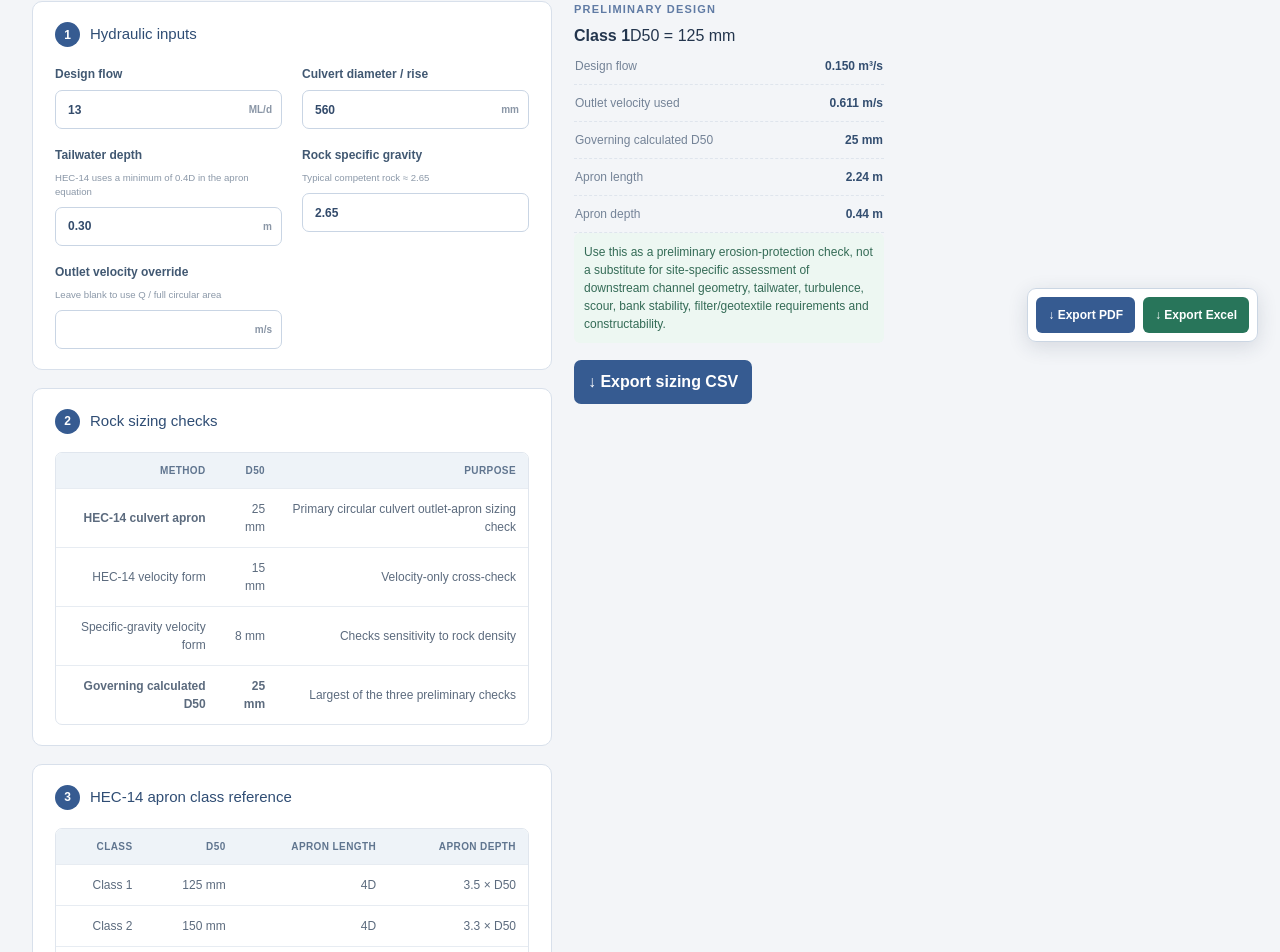
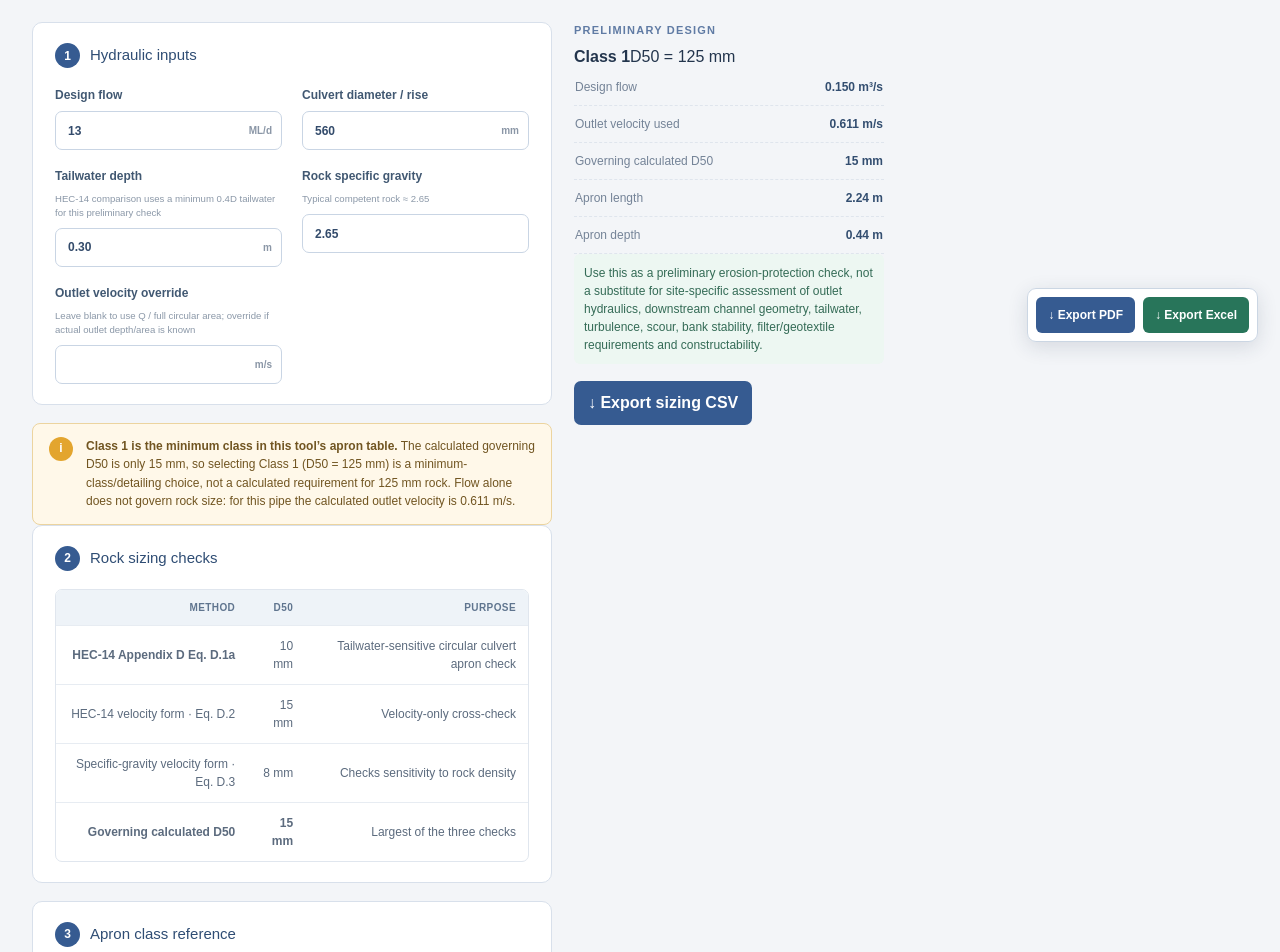
Before and after one commit to MariaMcCrann/Engineering-Tools-Platform, a Next.js app in the folder apps/engineering-tools/: page /rock-protection in a window 1280 px wide. Shown: the part 436-1388 px from the top of the page. Built offline with nearby package versions, Linux system fonts and the light colour scheme.

Commit message:
Correct HEC-14 riprap sizing and clarify minimum class

```diff
--- a/apps/engineering-tools/app/RockProtectionTool.tsx
+++ b/apps/engineering-tools/app/RockProtectionTool.tsx
@@ -2,178 +2,23 @@
 
 import { useMemo, useState } from "react";
 
-const G = 9.81;
-
-const RIPRAP_CLASSES = [
-  { cls: 1, d50: 125, lengthD: 4, depthFactor: 3.5 },
-  { cls: 2, d50: 150, lengthD: 4, depthFactor: 3.3 },
-  { cls: 3, d50: 250, lengthD: 5, depthFactor: 2.4 },
-  { cls: 4, d50: 350, lengthD: 6, depthFactor: 2.2 },
-  { cls: 5, d50: 500, lengthD: 7, depthFactor: 2.0 },
-  { cls: 6, d50: 550, lengthD: 8, depthFactor: 2.0 },
-] as const;
-
-const num = (v: string) => Number(v);
-const fmt = (v: number, d = 3) => Number.isFinite(v)
-  ? v.toLocaleString(undefined, { minimumFractionDigits: d, maximumFractionDigits: d })
-  : "—";
-
-function Field({ label, value, unit, hint, onChange }: { label: string; value: string; unit?: string; hint?: string; onChange: (v: string) => void }) {
-  return (
-    <label className="calc-field">
-      <span>{label}</span>
-      {hint && <small>{hint}</small>}
-      <input type="number" step="any" value={value} onChange={(e) => onChange(e.target.value)} />
-      {unit && <i>{unit}</i>}
-    </label>
-  );
+const G=9.81;
+const RIPRAP_CLASSES=[{cls:1,d50:125,lengthD:4,depthFactor:3.5},{cls:2,d50:150,lengthD:4,depthFactor:3.3},{cls:3,d50:250,lengthD:5,depthFactor:2.4},{cls:4,d50:350,lengthD:6,depthFactor:2.2},{cls:5,d50:500,lengthD:7,depthFactor:2.0},{cls:6,d50:550,lengthD:8,depthFactor:2.0}] as const;
+const num=(v:string)=>Number(v);const fmt=(v:number,d=3)=>Number.isFinite(v)?v.toLocaleString(undefined,{minimumFractionDigits:d,maximumFractionDigits:d}):"—";const rockMm=(m:number)=>m*1000<1&&m>0?"<1 mm":`${fmt(m*1000,0)} mm`;
+function Field({label,value,unit,hint,onChange}:{label:string;value:string;unit?:string;hint?:string;onChange:(v:string)=>void}){return <label className="calc-field"><span>{label}</span>{hint&&<small>{hint}</small>}<input type="number" step="any" value={value} onChange={e=>onChange(e.target.value)}/>{unit&&<i>{unit}</i>}</label>}
+function Metric({name,value}:{name:string;value:string}){return <div className="metric"><span>{name}</span><strong>{value}</strong></div>}
+export function RockProtectionTool(){
+ const [flowMLd,setFlowMLd]=useState("13"),[diameterMm,setDiameterMm]=useState("560"),[tailwaterM,setTailwaterM]=useState("0.30"),[specificGravity,setSpecificGravity]=useState("2.65"),[outletVelocity,setOutletVelocity]=useState("");
+ const result=useMemo(()=>{const q=num(flowMLd)/86.4,d=num(diameterMm)/1000,twRaw=num(tailwaterM),tw=Math.max(0.4*d,twRaw),area=Math.PI*d*d/4,barrelV=q/area,designV=outletVelocity.trim()?num(outletVelocity):barrelV;
+  // FHWA HEC-14 Appendix D Eq. D.1a (SI), circular culvert: D50=0.023D[Q/(alpha D^2.5)](D/TW)^1.2, alpha=1.811.
+  const d50Hec14=0.023*d*(q/(1.811*Math.pow(d,2.5)))*Math.pow(d/tw,1.2);
+  const d50Velocity=0.0413*designV*designV;const sg=Math.max(1.01,num(specificGravity));const d50Sg=(0.692/(sg-1))*(designV*designV/(2*G));const designD50=Math.max(d50Hec14,d50Velocity,d50Sg);const riprapClass=RIPRAP_CLASSES.find(r=>r.d50/1000>=designD50)??null;const apronLength=riprapClass?riprapClass.lengthD*d:NaN,apronDepth=riprapClass?riprapClass.depthFactor*(riprapClass.d50/1000):NaN;return{q,d,twRaw,tw,area,barrelV,designV,d50Hec14,d50Velocity,d50Sg,designD50,riprapClass,apronLength,apronDepth,twAdjusted:twRaw<0.4*d,tailwaterRatio:d>0?twRaw/d:NaN,belowClass1:designD50<RIPRAP_CLASSES[0].d50/1000}},[flowMLd,diameterMm,tailwaterM,specificGravity,outletVelocity]);
+ const exportCsv=()=>{const rows=[["ROCK PROTECTION / RIPRAP DESIGN","",""],["Input / Result","Value","Unit"],["Design flow",flowMLd,"ML/d"],["Design flow",result.q,"m3/s"],["Culvert diameter/rise",diameterMm,"mm"],["Tailwater depth entered",tailwaterM,"m"],["Tailwater used in HEC-14 equation",result.tw,"m"],["Outlet velocity",result.designV,"m/s"],["HEC-14 Appendix D Eq D.1a D50",result.d50Hec14*1000,"mm"],["Velocity cross-check D50",result.d50Velocity*1000,"mm"],["Specific gravity cross-check D50",result.d50Sg*1000,"mm"],["Governing calculated D50",result.designD50*1000,"mm"],["Selected riprap class",result.riprapClass?.cls??"Beyond class table",""],["Selected class D50",result.riprapClass?.d50??"","mm"],["Apron length",result.apronLength,"m"],["Apron depth",result.apronDepth,"m"]];const a=document.createElement("a");a.href=URL.createObjectURL(new Blob([rows.map(r=>r.join(",")).join("\n")],{type:"text/csv"}));a.download="rock-protection-sizing.csv";a.click();URL.revokeObjectURL(a.href)};
+ return <div className="content"><div className="title-row"><div><p className="eyebrow">CULVERT OUTLET PROTECTION</p><h1>Rock Protection / Riprap</h1><p className="subtitle">Preliminary D50 and apron sizing using FHWA HEC-14 Appendix D guidance, with velocity-based cross-checks.</p></div></div><div className="calc-layout"><div><section className="calc-card"><div className="calc-card-title"><b>1</b><h2>Hydraulic inputs</h2></div><div className="calc-fields"><Field label="Design flow" value={flowMLd} unit="ML/d" onChange={setFlowMLd}/><Field label="Culvert diameter / rise" value={diameterMm} unit="mm" onChange={setDiameterMm}/><Field label="Tailwater depth" value={tailwaterM} unit="m" hint="HEC-14 comparison uses a minimum 0.4D tailwater for this preliminary check" onChange={setTailwaterM}/><Field label="Rock specific gravity" value={specificGravity} hint="Typical competent rock ≈ 2.65" onChange={setSpecificGravity}/><Field label="Outlet velocity override" value={outletVelocity} unit="m/s" hint="Leave blank to use Q / full circular area; override if actual outlet depth/area is known" onChange={setOutletVelocity}/></div></section>
+ {result.twAdjusted&&<div className="warning"><div>!</div><p><strong>Tailwater adjusted for the HEC-14 comparison.</strong><br/>Entered TW/D = {fmt(result.tailwaterRatio,2)}. The equation is using TW = 0.4D = {fmt(result.tw)} m.</p></div>}
+ {result.belowClass1&&<div className="warning"><div>i</div><p><strong>Class 1 is the minimum class in this tool’s apron table.</strong> The calculated governing D50 is only {rockMm(result.designD50)}, so selecting Class 1 (D50 = 125 mm) is a minimum-class/detailing choice, not a calculated requirement for 125 mm rock. Flow alone does not govern rock size: for this pipe the calculated outlet velocity is {fmt(result.designV)} m/s.</p></div>}
+ <section className="calc-card"><div className="calc-card-title"><b>2</b><h2>Rock sizing checks</h2></div><div className="storage-table"><table><thead><tr><th>Method</th><th>D50</th><th>Purpose</th></tr></thead><tbody><tr><td><strong>HEC-14 Appendix D Eq. D.1a</strong></td><td>{rockMm(result.d50Hec14)}</td><td>Tailwater-sensitive circular culvert apron check</td></tr><tr><td>HEC-14 velocity form · Eq. D.2</td><td>{rockMm(result.d50Velocity)}</td><td>Velocity-only cross-check</td></tr><tr><td>Specific-gravity velocity form · Eq. D.3</td><td>{rockMm(result.d50Sg)}</td><td>Checks sensitivity to rock density</td></tr><tr><td><strong>Governing calculated D50</strong></td><td><strong>{rockMm(result.designD50)}</strong></td><td>Largest of the three checks</td></tr></tbody></table></div></section>
+ <section className="calc-card"><div className="calc-card-title"><b>3</b><h2>Apron class reference</h2></div><div className="storage-table"><table><thead><tr><th>Class</th><th>D50</th><th>Apron length</th><th>Apron depth</th></tr></thead><tbody>{RIPRAP_CLASSES.map(r=><tr key={r.cls}><td>Class {r.cls}</td><td>{r.d50} mm</td><td>{r.lengthD}D</td><td>{r.depthFactor} × D50</td></tr>)}</tbody></table></div></section></div>
+ <aside className="results-card"><p className="eyebrow">PRELIMINARY DESIGN</p><div className="result-main"><strong>{result.riprapClass?`Class ${result.riprapClass.cls}`:"> Class 6"}</strong><span>{result.riprapClass?`D50 = ${result.riprapClass.d50} mm`:"Site-specific energy dissipation review required"}</span></div><Metric name="Design flow" value={`${fmt(result.q)} m³/s`}/><Metric name="Outlet velocity used" value={`${fmt(result.designV)} m/s`}/><Metric name="Governing calculated D50" value={rockMm(result.designD50)}/><Metric name="Apron length" value={result.riprapClass?`${fmt(result.apronLength,2)} m`:"—"}/><Metric name="Apron depth" value={result.riprapClass?`${fmt(result.apronDepth,2)} m`:"—"}/><p className="answer-note">Use this as a preliminary erosion-protection check, not a substitute for site-specific assessment of outlet hydraulics, downstream channel geometry, tailwater, turbulence, scour, bank stability, filter/geotextile requirements and constructability.</p><button className="download-btn" onClick={exportCsv}>↓ Export sizing CSV</button></aside></div>
+ <section className="calc-card"><div className="calc-card-title"><b>i</b><h2>Method note</h2></div><p className="answer-note">FHWA HEC-14 Appendix D Eq. D.1a is used for the circular culvert tailwater-sensitive check, with Eq. D.2 and D.3 as velocity cross-checks. If the pipe is not flowing full at the outlet, enter the actual outlet velocity rather than relying on Q divided by the full pipe area.</p></section></div>;
 }
-
-function Metric({ name, value }: { name: string; value: string }) {
-  return <div className="metric"><span>{name}</span><strong>{value}</strong></div>;
-}
-
-export function RockProtectionTool() {
-  const [flowMLd, setFlowMLd] = useState("13");
-  const [diameterMm, setDiameterMm] = useState("560");
-  const [tailwaterM, setTailwaterM] = useState("0.30");
-  const [specificGravity, setSpecificGravity] = useState("2.65");
-  const [outletVelocity, setOutletVelocity] = useState("");
-
-  const result = useMemo(() => {
-    const q = num(flowMLd) / 86.4;
-    const d = num(diameterMm) / 1000;
-    const twRaw = num(tailwaterM);
-    const tw = Math.max(0.4 * d, twRaw);
-    const area = Math.PI * d * d / 4;
-    const barrelV = q / area;
-    const designV = outletVelocity.trim() ? num(outletVelocity) : barrelV;
-
-    // FHWA HEC-14 Eq. 10.4 / Appendix D form for circular culvert riprap apron sizing.
-    const intensity = q / (Math.sqrt(G) * Math.pow(d, 2.5));
-    const d50Hec14 = 0.2 * d * Math.pow(intensity, 4 / 3) * (d / tw);
-
-    // Velocity-only cross-check from HEC-14 Appendix D (Berry/Peterka form).
-    const d50Velocity = 0.0413 * designV * designV;
-
-    // Specific-gravity-sensitive cross-check from HEC-14 Appendix D / HEC-11 form.
-    const sg = Math.max(1.01, num(specificGravity));
-    const d50Sg = (0.692 / (sg - 1)) * (designV * designV / (2 * G));
-
-    const designD50 = Math.max(d50Hec14, d50Velocity, d50Sg);
-    const riprapClass = RIPRAP_CLASSES.find((r) => r.d50 / 1000 >= designD50) ?? null;
-    const apronLength = riprapClass ? riprapClass.lengthD * d : NaN;
-    const apronDepth = riprapClass ? riprapClass.depthFactor * (riprapClass.d50 / 1000) : NaN;
-
-    return {
-      q, d, twRaw, tw, area, barrelV, designV,
-      d50Hec14, d50Velocity, d50Sg, designD50,
-      riprapClass, apronLength, apronDepth,
-      twAdjusted: twRaw < 0.4 * d,
-      tailwaterRatio: d > 0 ? twRaw / d : NaN,
-    };
-  }, [flowMLd, diameterMm, tailwaterM, specificGravity, outletVelocity]);
-
-  const exportCsv = () => {
-    const rows = [
-      ["Input / Result", "Value", "Unit"],
-      ["Design flow", flowMLd, "ML/d"],
-      ["Design flow", result.q, "m3/s"],
-      ["Culvert diameter/rise", diameterMm, "mm"],
-      ["Tailwater depth entered", tailwaterM, "m"],
-      ["Tailwater used in HEC-14 equation", result.tw, "m"],
-      ["Outlet velocity", result.designV, "m/s"],
-      ["HEC-14 D50", result.d50Hec14 * 1000, "mm"],
-      ["Velocity cross-check D50", result.d50Velocity * 1000, "mm"],
-      ["Specific gravity cross-check D50", result.d50Sg * 1000, "mm"],
-      ["Governing D50", result.designD50 * 1000, "mm"],
-      ["Selected riprap class", result.riprapClass?.cls ?? "Beyond class table", ""],
-      ["Selected class D50", result.riprapClass?.d50 ?? "", "mm"],
-      ["Apron length", result.apronLength, "m"],
-      ["Apron depth", result.apronDepth, "m"],
-    ];
-    const a = document.createElement("a");
-    a.href = URL.createObjectURL(new Blob([rows.map((r) => r.join(",")).join("\n")], { type: "text/csv" }));
-    a.download = "rock-protection-sizing.csv";
-    a.click();
-    URL.revokeObjectURL(a.href);
-  };
-
-  return (
-    <div className="content">
-      <div className="title-row">
-        <div>
-          <p className="eyebrow">CULVERT OUTLET PROTECTION</p>
-          <h1>Rock Protection / Riprap</h1>
-          <p className="subtitle">Preliminary D50 and apron sizing using FHWA HEC-14 guidance, with velocity-based cross-checks.</p>
-        </div>
-      </div>
-
-      <div className="calc-layout">
-        <div>
-          <section className="calc-card">
-            <div className="calc-card-title"><b>1</b><h2>Hydraulic inputs</h2></div>
-            <div className="calc-fields">
-              <Field label="Design flow" value={flowMLd} unit="ML/d" onChange={setFlowMLd} />
-              <Field label="Culvert diameter / rise" value={diameterMm} unit="mm" onChange={setDiameterMm} />
-              <Field label="Tailwater depth" value={tailwaterM} unit="m" hint="HEC-14 uses a minimum of 0.4D in the apron equation" onChange={setTailwaterM} />
-              <Field label="Rock specific gravity" value={specificGravity} hint="Typical competent rock ≈ 2.65" onChange={setSpecificGravity} />
-              <Field label="Outlet velocity override" value={outletVelocity} unit="m/s" hint="Leave blank to use Q / full circular area" onChange={setOutletVelocity} />
-            </div>
-          </section>
-
-          {result.twAdjusted && (
-            <div className="warning"><div>!</div><p><strong>Tailwater adjusted for the HEC-14 equation.</strong><br />Entered TW/D = {fmt(result.tailwaterRatio, 2)}. The sizing equation is using TW = 0.4D = {fmt(result.tw)} m for the preliminary apron check.</p></div>
-          )}
-
-          <section className="calc-card">
-            <div className="calc-card-title"><b>2</b><h2>Rock sizing checks</h2></div>
-            <div className="storage-table">
-              <table>
-                <thead><tr><th>Method</th><th>D50</th><th>Purpose</th></tr></thead>
-                <tbody>
-                  <tr><td><strong>HEC-14 culvert apron</strong></td><td>{fmt(result.d50Hec14 * 1000, 0)} mm</td><td>Primary circular culvert outlet-apron sizing check</td></tr>
-                  <tr><td>HEC-14 velocity form</td><td>{fmt(result.d50Velocity * 1000, 0)} mm</td><td>Velocity-only cross-check</td></tr>
-                  <tr><td>Specific-gravity velocity form</td><td>{fmt(result.d50Sg * 1000, 0)} mm</td><td>Checks sensitivity to rock density</td></tr>
-                  <tr><td><strong>Governing calculated D50</strong></td><td><strong>{fmt(result.designD50 * 1000, 0)} mm</strong></td><td>Largest of the three preliminary checks</td></tr>
-                </tbody>
-              </table>
-            </div>
-          </section>
-
-          <section className="calc-card">
-            <div className="calc-card-title"><b>3</b><h2>HEC-14 apron class reference</h2></div>
-            <div className="storage-table">
-              <table>
-                <thead><tr><th>Class</th><th>D50</th><th>Apron length</th><th>Apron depth</th></tr></thead>
-                <tbody>{RIPRAP_CLASSES.map((r) => (
-                  <tr key={r.cls}><td>Class {r.cls}</td><td>{r.d50} mm</td><td>{r.lengthD}D</td><td>{r.depthFactor} × D50</td></tr>
-                ))}</tbody>
-              </table>
-            </div>
-          </section>
-        </div>
-
-        <aside className="results-card">
-          <p className="eyebrow">PRELIMINARY DESIGN</p>
-          <div className="result-main">
-            <strong>{result.riprapClass ? `Class ${result.riprapClass.cls}` : "> Class 6"}</strong>
-            <span>{result.riprapClass ? `D50 = ${result.riprapClass.d50} mm` : "Site-specific energy dissipation review required"}</span>
-          </div>
-          <Metric name="Design flow" value={`${fmt(result.q)} m³/s`} />
-          <Metric name="Outlet velocity used" value={`${fmt(result.designV)} m/s`} />
-          <Metric name="Governing calculated D50" value={`${fmt(result.designD50 * 1000, 0)} mm`} />
-          <Metric name="Apron length" value={result.riprapClass ? `${fmt(result.apronLength, 2)} m` : "—"} />
-          <Metric name="Apron depth" value={result.riprapClass ? `${fmt(result.apronDepth, 2)} m` : "—"} />
-          <p className="answer-note">Use this as a preliminary erosion-protection check, not a substitute for site-specific assessment of downstream channel geometry, tailwater, turbulence, scour, bank stability, filter/geotextile requirements and constructability.</p>
-          <button className="download-btn" onClick={exportCsv}>↓ Export sizing CSV</button>
-        </aside>
-      </div>
-
-      <section className="calc-card">
-        <div className="calc-card-title"><b>i</b><h2>Method note</h2></div>
-        <p className="answer-note">The uploaded regulator spreadsheet references “Earthworks and Beaching” but does not contain a dedicated rock-sizing calculation. This tool therefore identifies its design basis explicitly as FHWA HEC-14 rather than presenting the calculation as a direct conversion of the spreadsheet.</p>
-      </section>
-    </div>
-  );
-}
```
